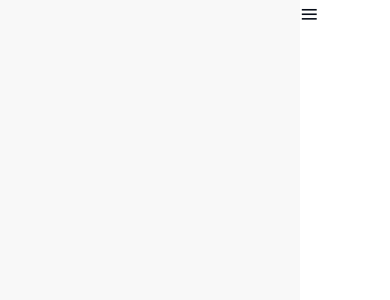
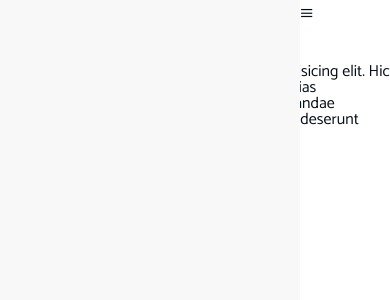
Before and after one commit to seif-baazouzi/management-system-webapp, a Svelte app: page / in a window 390 px wide. Shown: the top 300 px of the page. Built offline with nearby package versions, Linux system fonts and the light colour scheme.

Commit message:
fix styles on default layout and form layout

```diff
--- a/public/global.css
+++ b/public/global.css
@@ -49,6 +49,7 @@ body {
 	color: var(--black);
 	font-family: "Catamaran";
 	background-color: var(--white);
+	overflow-x: hidden;
 }
 
 /* font sizes */
--- a/src/layouts/DefaultLayout.svelte
+++ b/src/layouts/DefaultLayout.svelte
@@ -11,7 +11,9 @@
     <div class="side-bar {sidebarClosed ? 'close' : ''}" />
     <div class="content {sidebarClosed ? 'full-width' : ''}">
         <div class="top-bar">
-            <span class="toggle-btn" on:click={toggle}>≡</span>
+            <div class="left-side">
+                <span class="toggle-btn" on:click={toggle}>≡</span>
+            </div>
         </div>
         <slot />
     </div>
@@ -28,12 +30,13 @@
 
     .side-bar {
         width: var(--side-bar-width);
-        max-width: 100%;
+        max-width: calc(100% - 2rem);
         height: 100vh;
         position: fixed;
         top: 0;
         left: 0;
         background-color: var(--light-gray);
+        z-index: 1;
     }
 
     .side-bar.close {
@@ -87,18 +90,36 @@
         transition: left 300ms ease-out, right 300ms ease-out;
     }
 
+    .top-bar .left-side {
+        display: flex;
+        align-items: center;
+        justify-content: center;
+    }
+
+    .container.revert .top-bar .left-side {
+        flex-direction: row-reverse;
+    }
+
     .toggle-btn {
-        font-size: 2rem;
+        font-size: 1.5rem;
         cursor: pointer;
+        transform: translateY(-0.025em);
     }
 
     @media screen and (max-width: 480px) {
         .content {
-            position: static;
+            position: relative;
+            width: 100%;
+            left: 0;
         }
 
         .content:not(.full-width) .top-bar {
-            left: var(--side-bar-width);
+            left: min(calc(100% - 1.75rem), var(--side-bar-width));
+        }
+
+        .container.revert .content:not(.full-width) .top-bar {
+            left: auto;
+            right: min(calc(100% - 1.75rem), var(--side-bar-width));
         }
     }
 </style>
--- a/src/layouts/FormLayout.svelte
+++ b/src/layouts/FormLayout.svelte
@@ -29,7 +29,7 @@
 
     .form-container {
         width: 100%;
-        height: calc(100vh - 4rem);
+        min-height: 100vh;
         display: flex;
         align-items: center;
         justify-content: center;
```
